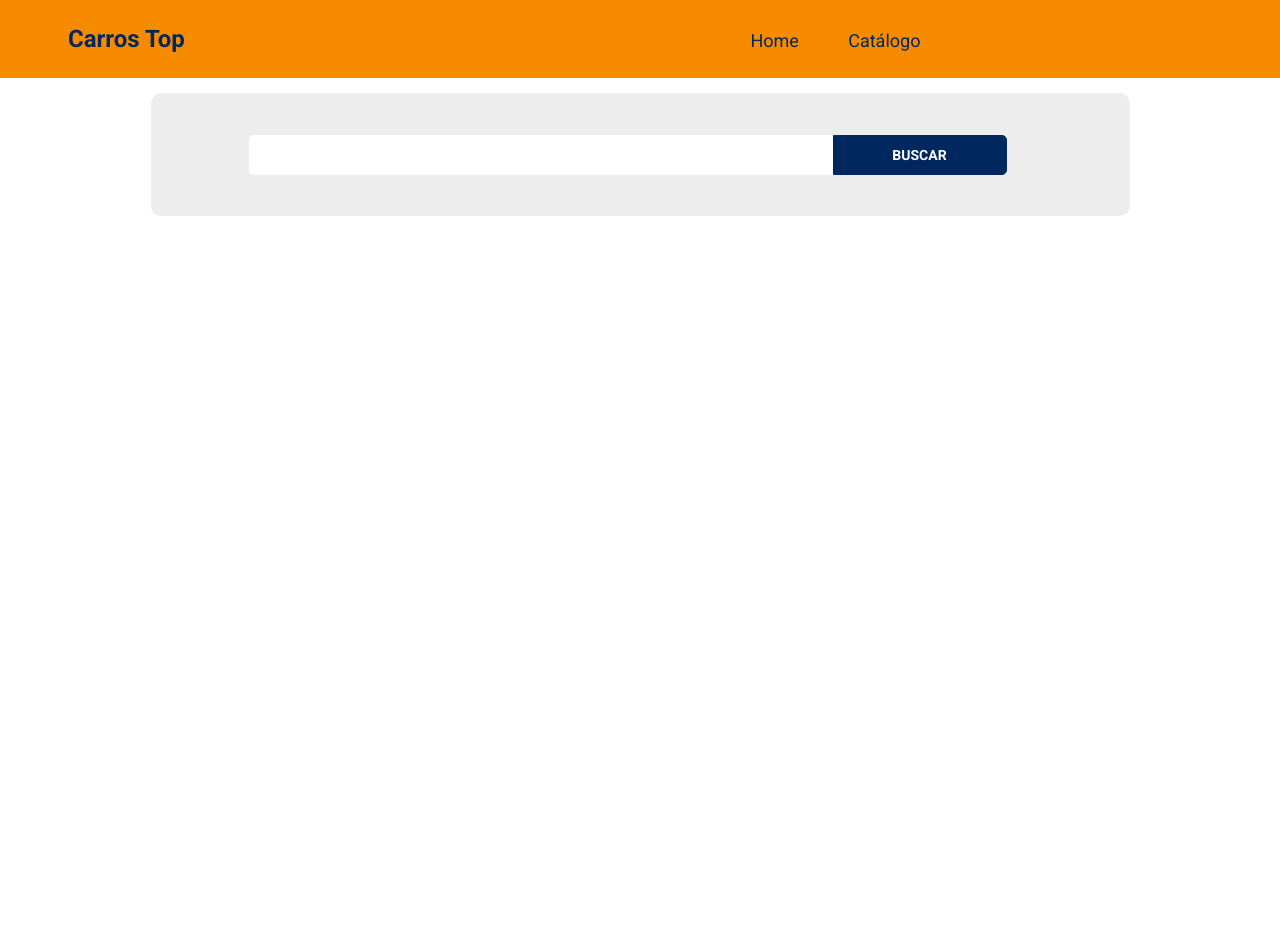
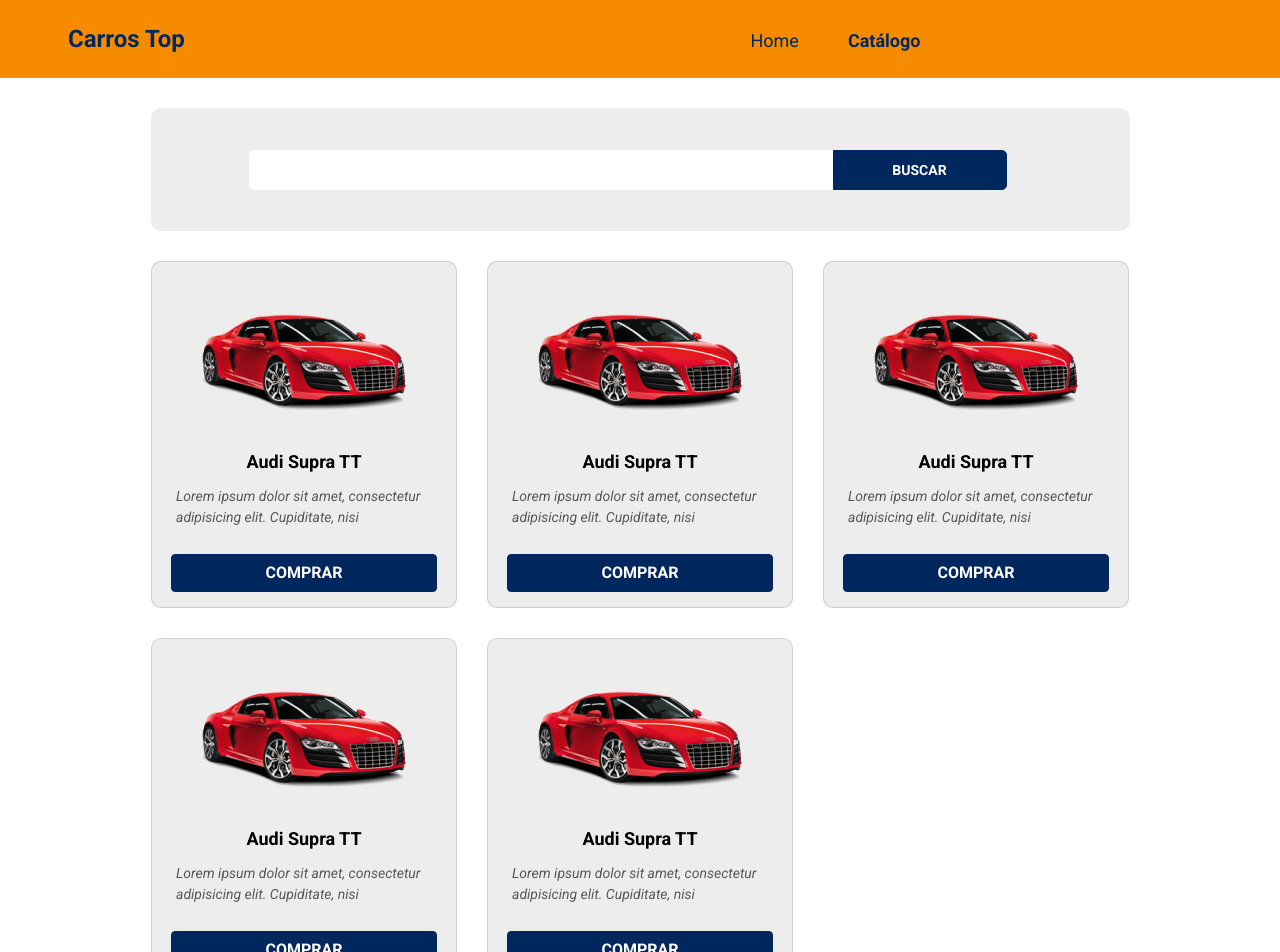
Before and after one commit to UildsonSantos/bds-desafio-layout, a React (Create React App) app: page /catalogs in a window 1280 px wide. Shown: the top 952 px of the page. Before the commit the page ends 800 px from the top, so only its background shows below. Built offline with nearby package versions, Linux system fonts and the light colour scheme.

Commit message:
Added routes and updated project

```diff
--- a/src/App.tsx
+++ b/src/App.tsx
@@ -1,15 +1,11 @@
 import 'assets/styles/custom.scss';
-import Navbar from 'components/Navbar';
-import Search from 'components/Search';
+import Routes from 'Routes';
 
 import './App.css';
 
 function App() {
   return (
-    <>
-      <Navbar />
-      <Search />
-    </>
+    <Routes />
   );
 }
 
--- /dev/null
+++ b/src/Routes.tsx
@@ -0,0 +1,21 @@
+import { BrowserRouter, Switch, Route } from 'react-router-dom';
+import Home from 'pages/Home';
+import Navbar from 'components/Navbar';
+import Catalog from 'pages/Catalog';
+
+
+const Routes = () => (
+  <BrowserRouter>
+    <Navbar />
+    <Switch>
+      <Route path="/" exact>
+        <Home />
+      </Route>
+      <Route path="/catalogs">
+        <Catalog />
+      </Route>
+    </Switch>
+  </BrowserRouter>
+);
+
+export default Routes;
--- a/src/components/Card/index.tsx
+++ b/src/components/Card/index.tsx
@@ -1,4 +1,5 @@
 import CardImg from 'assets/images/car-card.png';
+import { Link } from 'react-router-dom';
 
 import './styles.css';
 
@@ -13,9 +14,9 @@
         <p>Lorem ipsum dolor sit amet, consectetur adipisicing elit. Cupiditate, nisi</p>
       </div>
       <div className="card-bottom">
-        <a href="/catalogs">
+        <Link to="/catalogs">
           <button className="btn btn-secondary fw-bold">COMPRAR</button>
-        </a>
+        </Link>
       </div>
     </div>
   );
--- a/src/components/Card/styles.css
+++ b/src/components/Card/styles.css
@@ -155,25 +155,3 @@
     width: 266px;
   }
 }
-
-@media (min-width: 1400px) {
-  .row {
-    width: 1344px;
-  }
-
-  .container {
-    min-width: 1344px;
-  }
-  .base-card.card {
-    width: 306px;
-    margin-top: 15px;
-  }
-
-  .card-container {
-    width: 266px;
-  }
-
-  .card-bottom {
-    width: 266px;
-  }
-}
--- a/src/components/Navbar/index.tsx
+++ b/src/components/Navbar/index.tsx
@@ -1,4 +1,5 @@
 import 'bootstrap/js/src/collapse.js';
+import { Link, NavLink } from 'react-router-dom';
 
 import './styles.css';
 
@@ -6,12 +7,12 @@
   return (
     <nav className="navbar navbar-expand-md navbar-dark bg-primary main-nav">
       <div className="container-fluid">
-        <a
-          href="/"
+        <Link
+          to="/"
           className="nav-logo-text offset-md-1 offset-lg-1 offset-xl-0 mx-xl-5"
         >
           <h4>Carros Top</h4>
-        </a>
+        </Link>
         <button
           className="navbar-toggler"
           type="button"
@@ -29,10 +30,10 @@
         <div className="collapse navbar-collapse" id="carros-top-navbar">
           <ul className="navbar-nav offset-md-8 offset-lg-7 offset-xl-6 main-menu">
             <li>
-              <a href="/home">Home</a>
+            <NavLink to="/" activeClassName="active" exact>Home</NavLink>
             </li>
             <li>
-              <a href="/catalogs">Catálogo</a>
+            <NavLink to="/catalogs" activeClassName="active">Catálogo</NavLink>
             </li>
           </ul>
         </div>
--- a/src/components/Search/index.tsx
+++ b/src/components/Search/index.tsx
@@ -1,3 +1,4 @@
+import { Link } from 'react-router-dom';
 
 import './styles.css';
 
@@ -8,9 +9,9 @@
        <input type="text" />
       </div>
       <div className="search-button">
-        <a href="/catalogs">
+        <Link to="/catalogs">
           <button className="btn btn-secondary fw-bold">BUSCAR</button>
-        </a>
+        </Link>
       </div>
     </div>
   );
--- a/src/pages/Catalog/index.tsx
+++ b/src/pages/Catalog/index.tsx
@@ -8,19 +8,19 @@
           <Search />
         </div>
       <div className="row">
-        <div className="col-sm-6 col-md-6 col-lg-4 col-xl-4 col-xxl-3">
+        <div className="col-sm-6 col-md-6 col-lg-4 col-xl-4">
           <Card />
         </div>
-        <div className="col-sm-6 col-md-6 col-lg-4 col-xl-4 col-xxl-3">
+        <div className="col-sm-6 col-md-6 col-lg-4 col-xl-4">
           <Card />
         </div>
-        <div className="col-sm-6 col-md-6 col-lg-4 col-xl-4 col-xxl-3">
+        <div className="col-sm-6 col-md-6 col-lg-4 col-xl-4">
           <Card />
         </div>
-        <div className="col-sm-6 col-md-6 col-lg-4 col-xl-4 col-xxl-3">
+        <div className="col-sm-6 col-md-6 col-lg-4 col-xl-4">
           <Card />
         </div>
-        <div className="col-sm-6 col-md-6 col-lg-4 col-xl-4 col-xxl-3">
+        <div className="col-sm-6 col-md-6 col-lg-4 col-xl-4">
           <Card />
         </div>
       </div>
--- a/src/pages/Home/index.tsx
+++ b/src/pages/Home/index.tsx
@@ -1,4 +1,5 @@
 import MainImage from 'assets/images/car-header.png';
+import { Link } from 'react-router-dom';
 
 import './styles.css';
 
@@ -17,9 +18,9 @@
         </div>
       </div>
       <div className="base-card sub-home-card">
-        <a href="/catalogs">
+        <Link to="/catalogs">
           <button className="btn btn-secondary fw-bold">VER CATÁLOGO</button>
-        </a>
+        </Link>
         <p>Comece agora a navegar</p>
       </div>
     </div>
```
